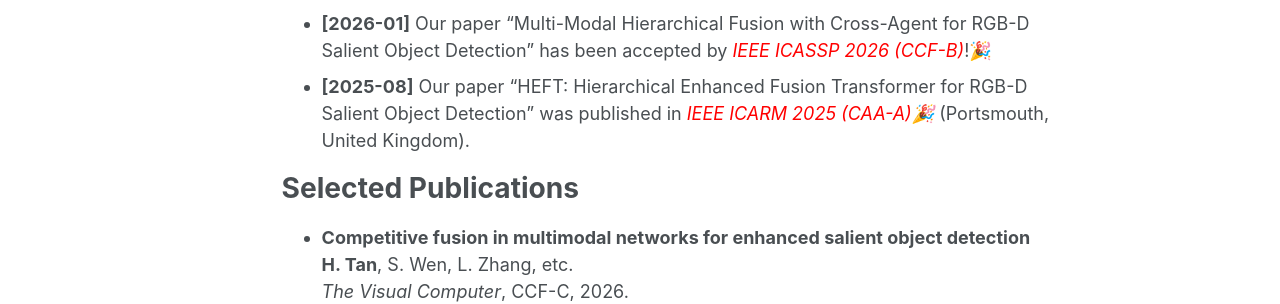
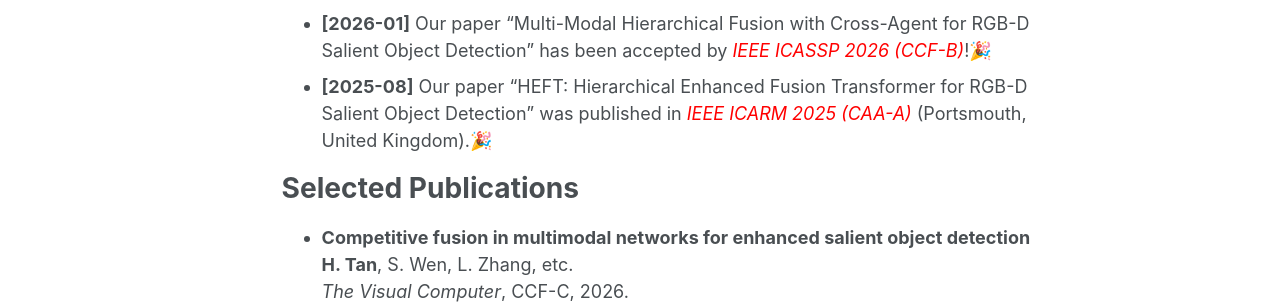
Before and after one commit to liangjiaxiaoqi/liangjiaxiaoqi.github.io, a Jekyll site: the page built from _pages/about.md, in a window 1280 px wide and 1394 px high. Shown: the part 584-888 px from the top of the window. Built offline with Jekyll 4.4.1, drawn with Linux system fonts in a browser that asks for light colours; some web fonts are replaced; a script bundle is joined from its source files by our own code; library files that are not in the unit come from our copies.

Commit message:
Update about.md

```diff
--- a/_pages/about.md
+++ b/_pages/about.md
@@ -20,7 +20,7 @@
 ======
 * **[2026-06]** Our paper "Competitive Fusion in Multi-Modal Networks for Enhanced Salient Object Detection" has been accepted by *<font color="red">The Visual Computer (CCF-C)</font>*!🎉
 * **[2026-01]** Our paper "Multi-Modal Hierarchical Fusion with Cross-Agent for RGB-D Salient Object Detection" has been accepted by *<font color="red">IEEE ICASSP 2026 (CCF-B)</font>*!🎉
-* **[2025-08]** Our paper "HEFT: Hierarchical Enhanced Fusion Transformer for RGB-D Salient Object Detection" was published in *<font color="red">IEEE ICARM 2025 (CAA-A)🎉</font>* (Portsmouth, United Kingdom).
+* **[2025-08]** Our paper "HEFT: Hierarchical Enhanced Fusion Transformer for RGB-D Salient Object Detection" was published in *<font color="red">IEEE ICARM 2025 (CAA-A)</font>* (Portsmouth, United Kingdom).🎉
 
 <!--  这是注释
 Research Interests
```
